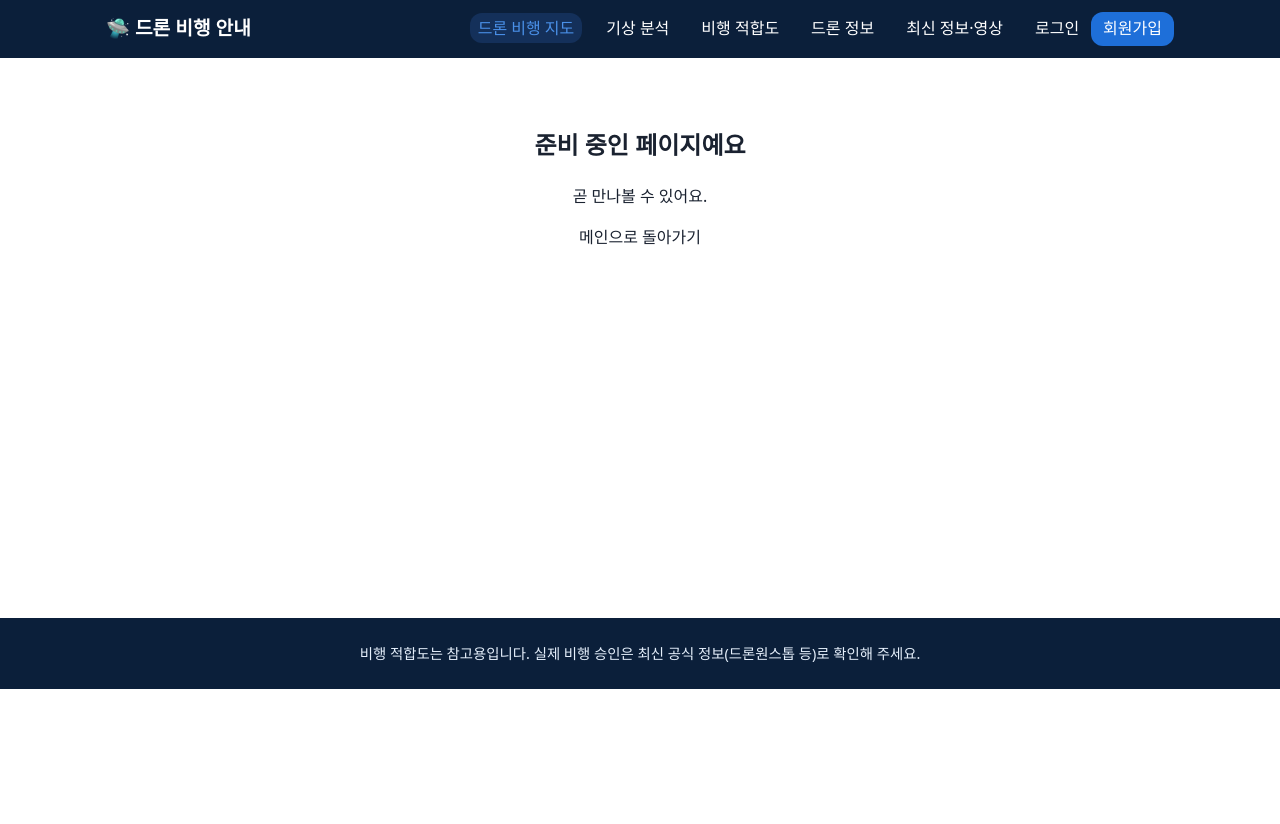
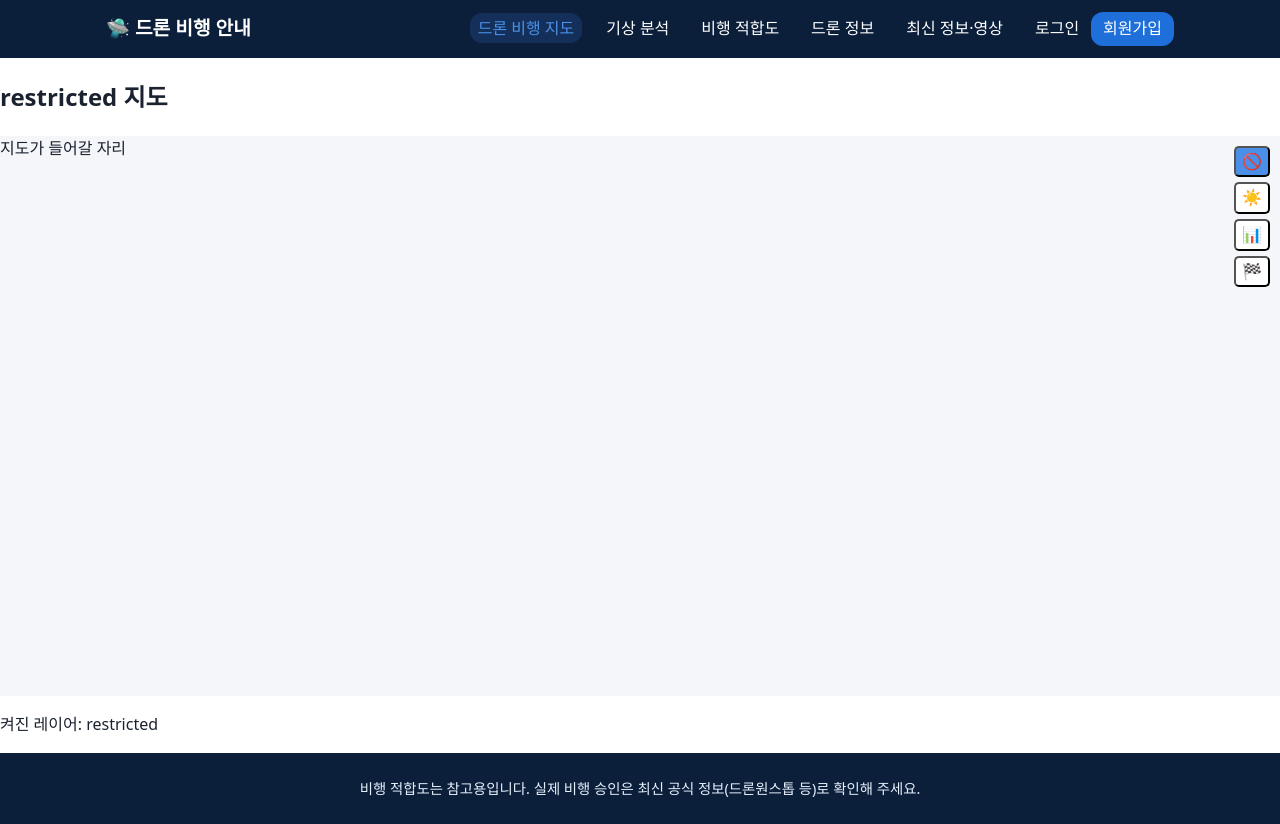
Before and after one commit to Nopen00/sol_project_1, a React (Vite) app in the folder frontend/: page /map/restricted in a window 1280 px wide. Before the commit the page ends 800 px from the top, so only its background shows below. Built offline with nearby package versions, Linux system fonts and the light colour scheme.

Commit message:
레이어 토글 아이콘 추가

```diff
--- a/frontend/src/App.tsx
+++ b/frontend/src/App.tsx
@@ -5,6 +5,7 @@ import ComingSoon from "./components/ComingSoon";
 import Main from "./pages/Main";
 import Login from "./pages/Login";
 import Signup from "./pages/Signup";
+import MapPage from "./pages/MapPage";
 
 export default function App() {
   return (
@@ -13,6 +14,8 @@ export default function App() {
         <Routes>
           <Route element={<Layout />}>
             <Route index element={<Main />} />
+            <Route path="/map" element={<MapPage />} />
+            <Route path="/map/:mode" element={<MapPage />} />
             <Route path="/login" element={<Login />} />
             <Route path="/signup" element={<Signup />} />
             {/* 아직 없는 페이지는 임시 화면으로 연결. 페이지를 만들면 위에 Route를 추가한다. */}
--- a/frontend/src/components/Header.tsx
+++ b/frontend/src/components/Header.tsx
@@ -1,14 +1,14 @@
-import { useState } from 'react';
-import { Link, NavLink } from 'react-router-dom';
-import { useAuth } from '../features/auth/AuthContext';
-import './Header.css';
+import { useState } from "react";
+import { Link, NavLink } from "react-router-dom";
+import { useAuth } from "../features/auth/AuthContext";
+import "./Header.css";
 
 const MENUS = [
-  { to: '/map', label: '드론 비행 지도' },
-  { to: '/weather', label: '기상 분석' },
-  { to: '/suitability', label: '비행 적합도' },
-  { to: '/drone-info', label: '드론 정보' },
-  { to: '/news', label: '최신 정보·영상' },
+  { to: "/map/restricted", label: "드론 비행 지도" },
+  { to: "/map/weather", label: "기상 분석" },
+  { to: "/map/suitability", label: "비행 적합도" },
+  { to: "/drone-info", label: "드론 정보" },
+  { to: "/news", label: "최신 정보·영상" },
 ];
 
 export default function Header() {
@@ -34,7 +34,7 @@ export default function Header() {
           ☰
         </button>
 
-        <nav className={`header__nav ${isOpen ? 'header__nav--open' : ''}`}>
+        <nav className={`header__nav ${isOpen ? "header__nav--open" : ""}`}>
           <ul className="header__menu">
             {MENUS.map((menu) => (
               <li key={menu.to}>
@@ -66,7 +66,11 @@ export default function Header() {
                 <Link to="/login" onClick={closeMenu}>
                   로그인
                 </Link>
-                <Link to="/signup" className="header__signup" onClick={closeMenu}>
+                <Link
+                  to="/signup"
+                  className="header__signup"
+                  onClick={closeMenu}
+                >
                   회원가입
                 </Link>
               </>
--- a/frontend/src/pages/Main.tsx
+++ b/frontend/src/pages/Main.tsx
@@ -4,19 +4,19 @@ import "./Main.css";
 
 const FEATURES = [
   {
-    to: "/map",
+    to: "/map/restricted",
     icon: "🗺️",
     title: "드론 비행 지도",
     desc: "비행금지·제한 공역을 지도에서 확인해요.",
   },
   {
-    to: "/weather",
+    to: "/map/weather",
     icon: "🌤️",
     title: "기상 분석",
     desc: "풍속·강수·기온 등 날씨를 조회해요.",
   },
   {
-    to: "/suitability",
+    to: "/map/suitability",
     icon: "📊",
     title: "비행 적합도",
     desc: "날씨와 기종으로 참고 점수를 받아요.",
--- /dev/null
+++ b/frontend/src/pages/MapPage.css
@@ -0,0 +1,27 @@
+.map-box {
+  height: 70vh;
+  background: var(--color-gray-100);
+  position: relative;
+}
+
+.layer-toggle {
+  position: absolute;
+  right: 10px;
+  top: 10px;
+  display: grid;
+  gap: 5px;
+}
+
+.layer-btn {
+  border-radius: 5px;
+
+  background-color: var(--color-white);
+  cursor: pointer;
+  /* opacity: 0.5; */
+  z-index: 4;
+}
+
+.layer-btn--on {
+  background-color: var(--color-blue-400);
+  /* opacity: 1; */
+}
--- /dev/null
+++ b/frontend/src/pages/MapPage.tsx
@@ -0,0 +1,62 @@
+import { Navigate, useParams } from "react-router-dom";
+import "./MapPage.css";
+import { useState } from "react";
+
+const MODES = ["restricted", "weather", "suitability"];
+const LAYERS = [
+  { id: "restricted", label: "비행제한구역", icon: "🚫" },
+  { id: "weather", label: "날씨", icon: "☀️" },
+  { id: "suitability", label: "비행 적합도", icon: "📊" },
+  { id: "grid", label: "격자 on/off", icon: "🏁" },
+];
+
+export function MapView({ mode }: { mode: string }) {
+  const [activeLayers, setActiveLayers] = useState<string[]>(
+    mode ? [mode] : [],
+  );
+  const toggleLayer = (id: string) => {
+    if (activeLayers.includes(id)) {
+      setActiveLayers(activeLayers.filter((layerId) => layerId !== id)); // 빼기: 그 id만 빠진 새 배열
+    } else {
+      setActiveLayers([...activeLayers, id]); // 넣기: 기존 + 그 id 가 있는 새 배열
+    }
+  };
+
+  return (
+    <section>
+      <h1>{mode} 지도</h1>
+
+      <div className="map-box">
+        <div className="layer-toggle">
+          {LAYERS.map((layer) => (
+            <button
+              className={
+                activeLayers.includes(layer.id)
+                  ? "layer-btn layer-btn--on"
+                  : "layer-btn"
+              }
+              aria-pressed={activeLayers.includes(layer.id)}
+              onClick={() => toggleLayer(layer.id)}
+              key={layer.id}
+              title={layer.label}
+              type="button"
+            >
+              {layer.icon}
+            </button>
+          ))}
+        </div>
+        지도가 들어갈 자리
+      </div>
+      <p>켜진 레이어: {activeLayers.join(", ")}</p>
+    </section>
+  );
+}
+
+export default function MapPage() {
+  const { mode } = useParams();
+
+  if (!mode || !MODES.includes(mode)) {
+    return <Navigate to="/" replace />;
+  }
+  return <MapView mode={mode} key={mode} />;
+}
```
Also changed, not shown: 1 other file (tests, documents, lock files or other folders).
